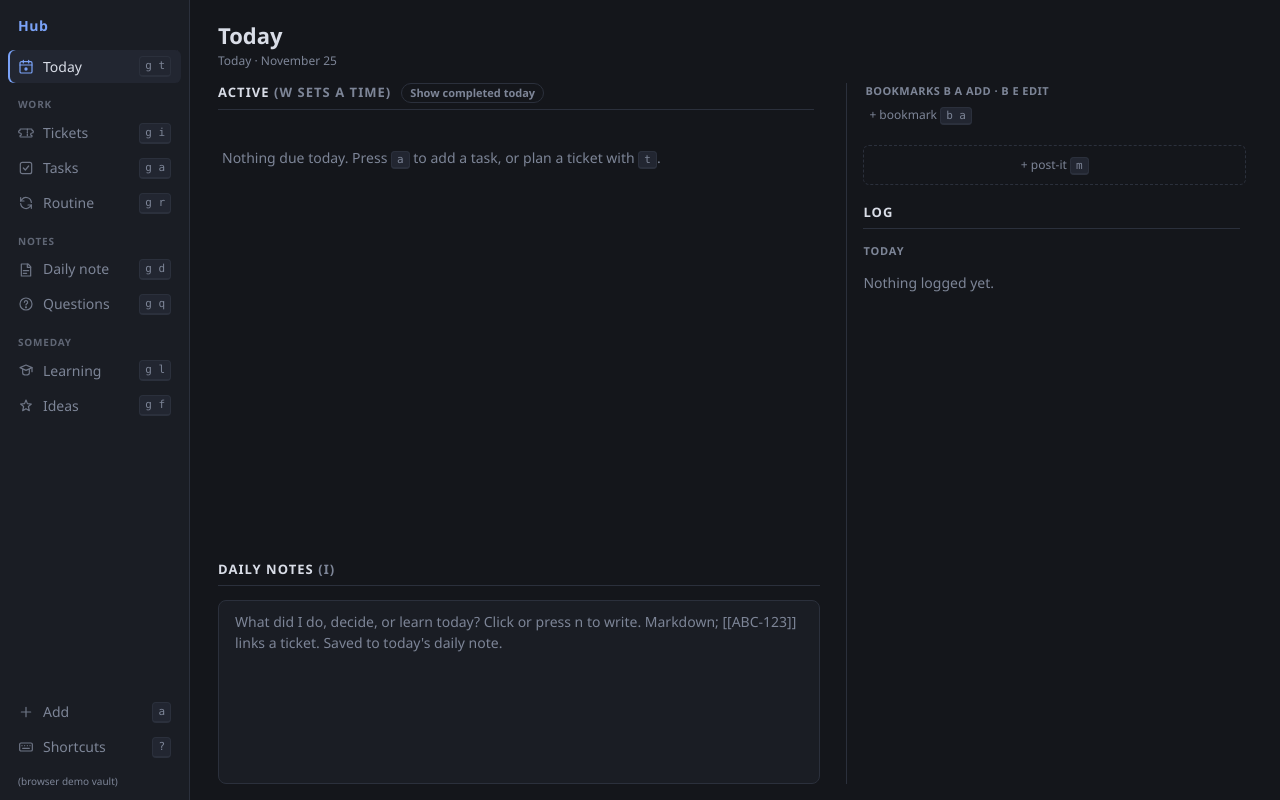
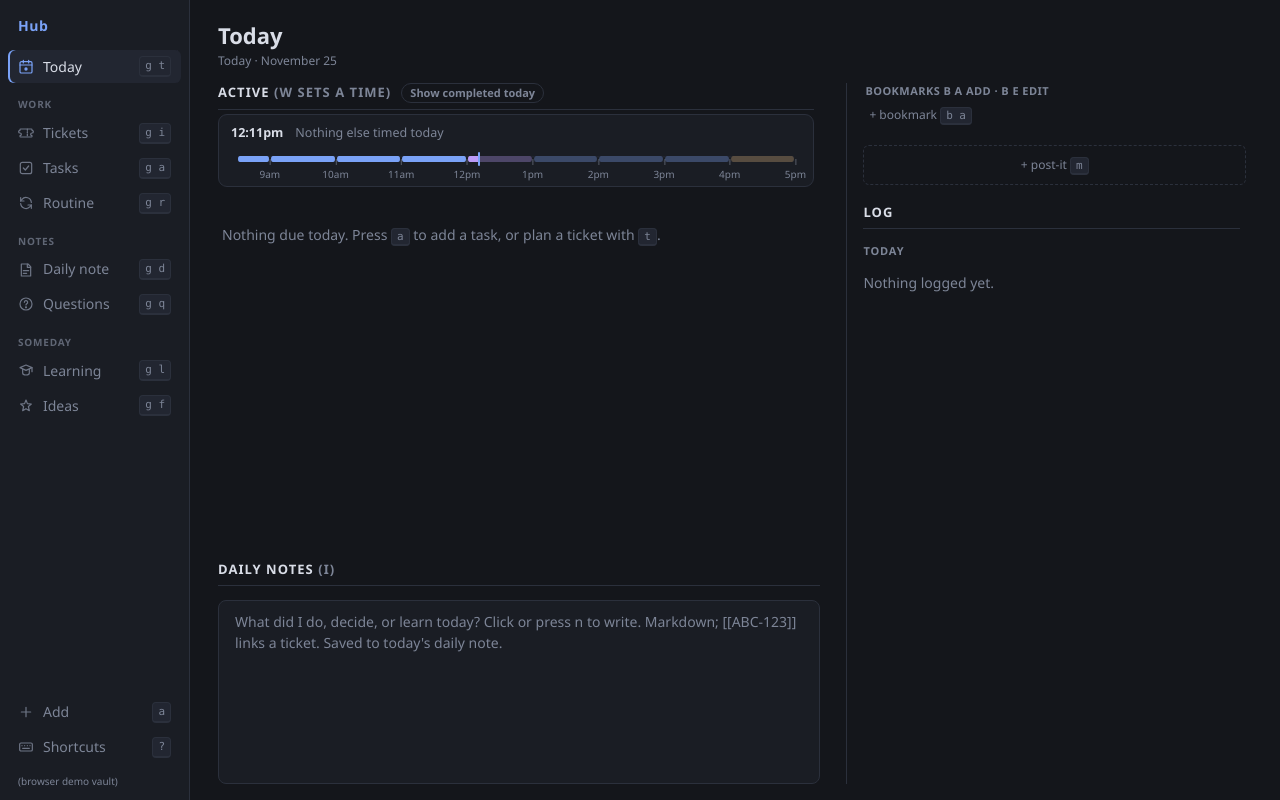
Before and after one commit to jonnochoo/hub, a React (Vite) app: page / in a window 1280 px wide. Built offline with nearby package versions, Linux system fonts and the light colour scheme.

Commit message:
feat: work-day timeline on Today (8:30-5, hourly blocks, fills as time passes)

```diff
--- a/src/components/Reminders.tsx
+++ b/src/components/Reminders.tsx
@@ -110,28 +110,48 @@ export function Reminders() {
     )
 }
 
-/** A day timeline at the top of Today: hour ticks, a now marker, one dot per timed item. */
+// The work day, in minutes since midnight: blue work, purple lunch, yellow ready-for-home.
+const DAY_START = 8 * 60 + 30
+const DAY_END = 17 * 60
+const SEGMENTS = [
+    { from: DAY_START, to: 12 * 60, cls: 'work', label: 'Work' },
+    { from: 12 * 60, to: 13 * 60, cls: 'lunch', label: 'Lunch' },
+    { from: 13 * 60, to: 16 * 60, cls: 'work', label: 'Work' },
+    { from: 16 * 60, to: DAY_END, cls: 'home', label: 'Ready for home' },
+]
+// Split at the hour so each hour reads as its own block.
+const BLOCKS = SEGMENTS.flatMap((seg) => {
+    const out: typeof SEGMENTS = []
+    for (let from = seg.from; from < seg.to; ) {
+        const to = Math.min(seg.to, (Math.floor(from / 60) + 1) * 60)
+        out.push({ ...seg, from, to })
+        from = to
+    }
+    return out
+})
+
+/** The day timeline at the top of Today (8:30am-5pm): fills as time passes, one dot per timed item. */
 export function ScheduleStrip() {
     const timed = useTimedToday()
     const snoozed = useReminders((r) => r.snoozed)
     const ringing = useReminders((r) => r.ringing)
     const now = nowMins(new Date(useNow(true, 15_000)))
-    if (timed.length === 0) return null
 
     const effs = timed.map((t) => effMins(t, snoozed))
-    const start = Math.min(8 * 60, Math.floor(Math.min(...effs, now) / 60) * 60)
-    const end = Math.min(24 * 60, Math.max(18 * 60, Math.ceil((Math.max(...effs, now) + 1) / 60) * 60))
-    const pct = (m: number) => `${((m - start) / (end - start)) * 100}%`
+    const span = DAY_END - DAY_START
+    const clamp = (m: number) => Math.min(DAY_END, Math.max(DAY_START, m))
+    const pct = (m: number) => `${((clamp(m) - DAY_START) / span) * 100}%`
     const open = timed.filter((t) => !t.done).sort((a, b) => effMins(a, snoozed) - effMins(b, snoozed))
     const overdue = open.filter((t) => effMins(t, snoozed) <= now)
     const next = open.find((t) => effMins(t, snoozed) > now)
 
     const hours: number[] = []
-    for (let h = Math.ceil(start / 60); h * 60 <= end; h++) if (h % 2 === 0) hours.push(h)
+    for (let h = 9; h * 60 <= DAY_END; h++) hours.push(h)
 
     return (
         <div className="sched">
             <div className="sched-line">
+                <b className="sched-clock">{fmtTime12(hmOf(now))}</b>
                 {overdue.length > 0 && <span className="sched-over">{overdue.length} overdue</span>}
                 {next ? (
                     <span>
@@ -142,13 +162,22 @@ export function ScheduleStrip() {
                 )}
             </div>
             <div className="sched-bar">
-                {now >= start && now <= end && <div className="sched-fill" style={{ width: pct(now) }} />}
+                {BLOCKS.map((seg) => (
+                    <div
+                        key={seg.from}
+                        className={`sched-seg ${seg.cls}`}
+                        title={`${seg.label} ${fmtTime12(hmOf(seg.from))}–${fmtTime12(hmOf(seg.to))}`}
+                        style={{ left: pct(seg.from), width: `${((seg.to - seg.from) / span) * 100}%` }}
+                    >
+                        <div className="sched-fill" style={{ width: `${(Math.min(Math.max(now, seg.from), seg.to) - seg.from) / (seg.to - seg.from) * 100}%` }} />
+                    </div>
+                ))}
                 {hours.map((h) => (
                     <span key={h} className="sched-tick" style={{ left: pct(h * 60) }}>
                         {fmtTime12(hmOf(h * 60))}
                     </span>
                 ))}
-                {now >= start && now <= end && <span className="sched-now" style={{ left: pct(now) }} title={`Now ${fmtTime12(hmOf(now))}`} />}
+                {now >= DAY_START && now <= DAY_END && <span className="sched-now" style={{ left: pct(now) }} title={`Now ${fmtTime12(hmOf(now))}`} />}
                 {timed.map((t, i) => (
                     <span
                         key={t.key}
--- a/src/styles.css
+++ b/src/styles.css
@@ -1377,11 +1377,38 @@ main:has(.page.today) {
     background: var(--raised);
     margin: 0 6px 16px;
 }
-.sched-fill {
+.sched-clock {
+    font-variant-numeric: tabular-nums;
+}
+.sched-seg {
     position: absolute;
-    inset: 0 auto 0 0;
-    border-radius: 99px;
-    background: color-mix(in srgb, var(--accent) 35%, transparent);
+    top: 0;
+    bottom: 0;
+    background: color-mix(in srgb, var(--seg) 28%, var(--raised));
+    background-clip: padding-box;
+    border: 0 solid var(--panel);
+    border-width: 0 1px;
+    border-radius: 3px;
+    overflow: hidden;
+}
+.sched-seg.work {
+    --seg: var(--accent);
+}
+.sched-seg.lunch {
+    --seg: #bb9af7;
+}
+.sched-seg.home {
+    --seg: var(--warn);
+}
+.sched-tick::before {
+    content: '';
+    position: absolute;
+    left: 50%;
+    top: -8px;
+    width: 1px;
+    height: 6px;
+    background: var(--muted);
+    opacity: 0.6;
 }
 .sched-tick {
     position: absolute;
@@ -1501,3 +1528,7 @@ main:has(.page.today) {
     flex: 0 1 30%;
     min-height: 90px;
 }
+.sched-fill {
+    height: 100%;
+    background: var(--seg);
+}
```
